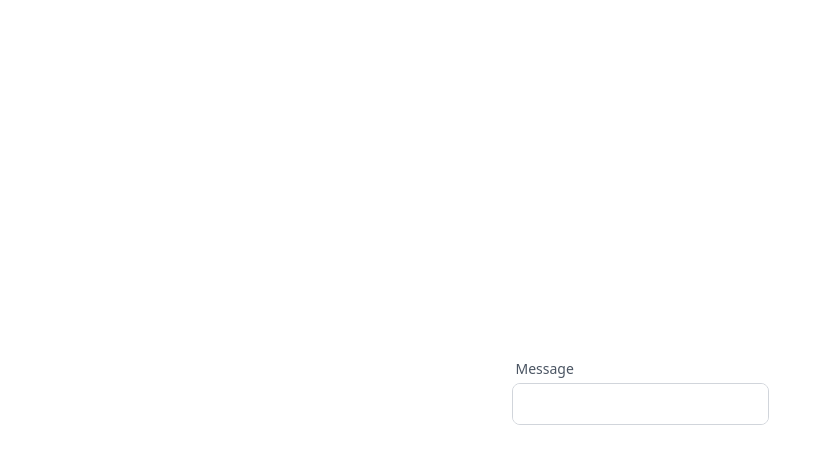
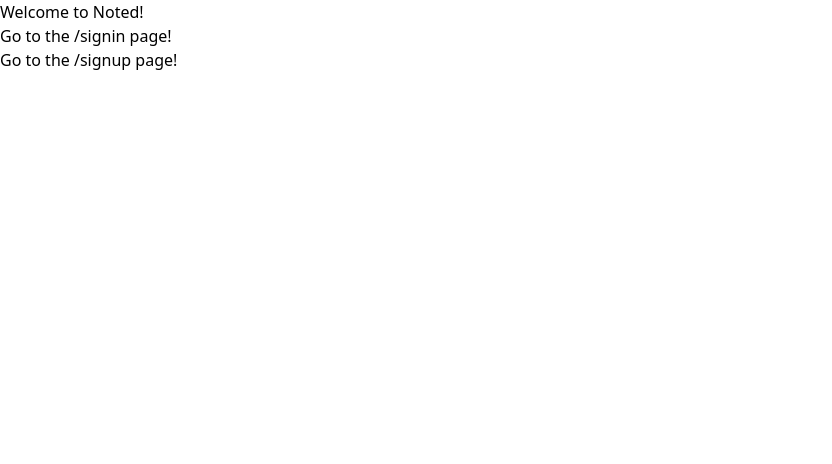
Before and after one commit to noted-eip/web, a React (Create React App) app: page / in a window 1280 px wide. Shown: the top 464 px of the page, without its empty margins (0-832 px from the left). Built offline with nearby package versions, Linux system fonts and the light colour scheme.

Commit message:
refactor: split `Router` based on auth state
* There are now two router components, one for authenticated sessions and one for unauthenticated ones.

Signed-off-by: Diego ROJAS <rojasdiegopro@gmail.com>

```diff
--- a/src/App.tsx
+++ b/src/App.tsx
@@ -1,14 +1,20 @@
 import React from 'react'
 import { QueryClientProvider } from 'react-query'
 import { apiQueryClient } from './lib/api'
-import Router from './views/Router'
+import AuthenticatedRouter from './views/AuthenticatedRouter'
+import { BrowserRouter } from 'react-router-dom'
+import UnauthenticatedRouter from './views/UnauthenticatedRouter'
 
 const App: React.FC = () => {
-  return <div>
+  const [isAuthenticated, setAuthenticated] = React.useState(false)
+
+  return <BrowserRouter>
     <QueryClientProvider client={apiQueryClient}>
-      <Router isAuthenticated={true} />
+      {
+        isAuthenticated ? <AuthenticatedRouter /> : <UnauthenticatedRouter />
+      }
     </QueryClientProvider>
-  </div>
+  </BrowserRouter>
 }
 
 export default App
--- /dev/null
+++ b/src/views/AuthenticatedRouter.tsx
@@ -0,0 +1,14 @@
+import React from 'react'
+import { Route, Routes } from 'react-router-dom'
+import HomeView from './home/HomeView'
+
+// Describes routes that are available to authenticated users.
+const AuthenticatedRouter: React.FC = () => {
+  return (
+    <Routes>
+      <Route path='/' element={<HomeView />}></Route>
+    </Routes>
+  )
+}
+
+export default AuthenticatedRouter
--- a/src/views/Router.tsx
+++ /dev/null
@@ -1,28 +0,0 @@
-import React from 'react'
-import { BrowserRouter, Route, Routes } from 'react-router-dom'
-import HomeView from './home/HomeView'
-import SigninView from './signin/SigninView'
-import SignupView from './signup/SignupView'
-import WelcomeView from './welcome/WelcomeView'
-
-const Router: React.FC<{ isAuthenticated: boolean }> = props => {
-  return (
-    <BrowserRouter>
-      {props.isAuthenticated ?
-        // These routes are accessible only by authenticated users.
-        <Routes>
-          <Route path='/' element={<HomeView />}></Route>
-        </Routes>
-        :
-        // These are the routes accessible for a user which is not logged in.
-        <Routes>
-          <Route path='/' element={<WelcomeView />}></Route>
-          <Route path='/signin' element={<SigninView />}></Route>
-          <Route path='/signup' element={<SignupView />}></Route>
-        </Routes>
-      }
-    </BrowserRouter>
-  )
-}
-
-export default Router
--- /dev/null
+++ b/src/views/UnauthenticatedRouter.tsx
@@ -0,0 +1,18 @@
+import React from 'react'
+import { Route, Routes } from 'react-router-dom'
+import SigninView from './signin/SigninView'
+import SignupView from './signup/SignupView'
+import WelcomeView from './welcome/WelcomeView'
+
+// Describes routes that are available to unauthenticated users.
+const UnauthenticatedRouter: React.FC = () => {
+  return (
+    <Routes>
+      <Route path='/' element={<WelcomeView />}></Route>
+      <Route path='/signin' element={<SigninView />}></Route>
+      <Route path='/signup' element={<SignupView />}></Route>
+    </Routes>
+  )
+}
+
+export default UnauthenticatedRouter
```
